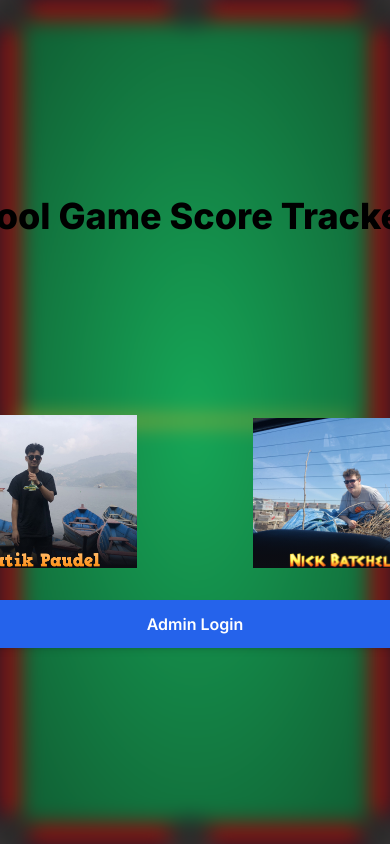
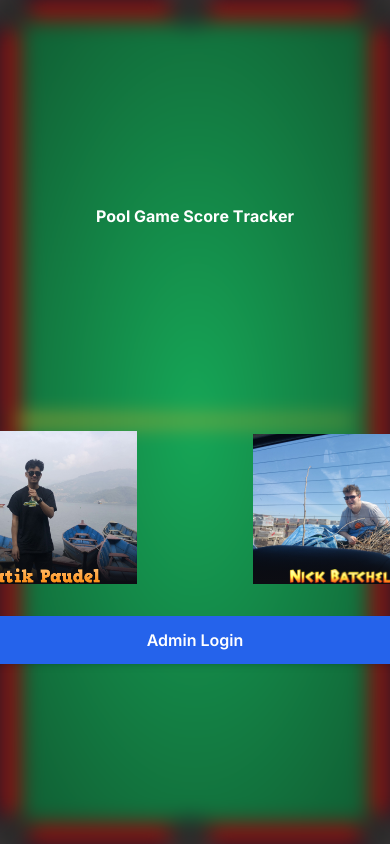
Before and after one commit to PratikPaudel/pool-scoreboard, a Next.js app: page / in a window 390 px wide. Shown: the top 844 px of the page. Built offline with nearby package versions, Linux system fonts and the light colour scheme; no server answers; the database is empty.

Commit message:
style changes and text animations

```diff
--- a/app/page.js
+++ b/app/page.js
@@ -6,6 +6,7 @@ import { db } from '../firebase';
 import PoolTable from './components/PoolTable'; // Import the PoolTable component
 
 import '/public/global.css';
+import AnimatedCounter from "./components/animatedcounter";
 
 const Home = () => {
     const [scores, setScores] = useState({ pratik: 0, nick: 0 });
@@ -25,19 +26,30 @@ const Home = () => {
 
         fetchScores();
     }, []);
-
+    const text = "Pool Game Score Tracker";
     return (
         <div className="relative py-4 md:py-10 flex flex-col gap-8 sm:gap-10 items-center">
-            <PoolTable /> {/* Add the PoolTable component */}
-            <h1 className="text-4xl sm:text-5xl md:text-6xl text-center font-extrabold">
-                <span className="text-white-600">Pool Game Score Tracker </span>
+            <PoolTable/>
+            <h1 className="sm:text-5xl md:text-8xl text-center font-bold py-6">
+            <span className="overflow-hidden bg-gradient-to-r from-white via-white to-white bg-clip-text text-transparent">
+                {text.match(/./gu).map((char, index) => (
+                    <span
+                    className="animate-text-reveal inline-block [animation-fill-mode:backwards]"
+                    key={`${char}-${index}`}
+                style={{animationDelay: `${index * 0.05}s`}}
+            >
+                {char === " " ? "\u00A0" : char}
+            </span>
+            ))}
+        </span>
             </h1>
+
     <div className={"flex flex-row gap-4 sm:gap-6 items-center"}>
-                <a href="" target="_blank" rel="noopener noreferrer">
         <div className="card">
             <div className="wrapper">
                 <div className="text-center">
-                                <h1 className="text-6xl background-animate bg-gradient-to-r from-indigo-500 via-green-500 to-pink-500 bg-clip-text flex justify-center items-center content-center w-full text-transparent text-6xl select-none py-10"> {scores.pratik} </h1>
+                    <h1 className="text-9xl background-animate text-white flex justify-center items-center content-center w-full select-none py-10">
+                        <AnimatedCounter value={scores.nick} /> </h1>
                 </div>
                 <img src="/pratik.png"
                      className="cover-image" alt="Pratik Paudel"/>
@@ -47,13 +59,12 @@ const Home = () => {
                         <img src="/hover-one.png"
                              className="character" alt="Pratik Paudel"/>
                     </div>
-                </a>
 
-                <a href="" target="_blank" rel="noopener noreferrer">
                     <div className="card">
                         <div className="wrapper">
                             <div className="text-center">
-                                <h3 className="text-6xl background-animate bg-gradient-to-r from-purple-500 via-white-500 to-yellow-500 bg-clip-text flex justify-center items-center content-center w-full text-transparent text-6xl select-none py-10">{scores.nick}</h3>
+                                <h1 className="text-9xl background-animate text-white flex justify-center items-center content-center w-full select-none py-10">
+                                    <AnimatedCounter value={scores.pratik} /> </h1>
                             </div>
                             <img src="/nick.png"
                                  className="cover-image" alt=""/>
@@ -63,11 +74,10 @@ const Home = () => {
                         <img src="/hover-two.png"
                              className="character" alt="Nick Batcheller"/>
                     </div>
-                </a>
             </div>
             <div className="w-full max-w-md">
                 <button
-                    className="w-full text-center bg-blue-600 text-white font-semibold py-3 px-6 rounded-lg shadow-md hover:bg-blue-700 transition duration-300 ease-in-out">
+                    className="w-full text-center bg-blue-600 text-white font-semibold py-3 px-3 rounded-lg shadow-md hover:bg-blue-700 transition duration-300 ease-in-out">
                     <a href="/admin"> Admin Login </a>
                 </button>
             </div>
--- a/public/global.css
+++ b/public/global.css
@@ -103,5 +103,5 @@ body {
 
 .card:hover .character {
     opacity: 1;
-    transform: translate3d(0%, -30%, 100px);
+    transform: translate3d(0%, -30%, 100px) scale(1.1);
 }
```
Lines whose indentation alone changed are shown as unchanged.
